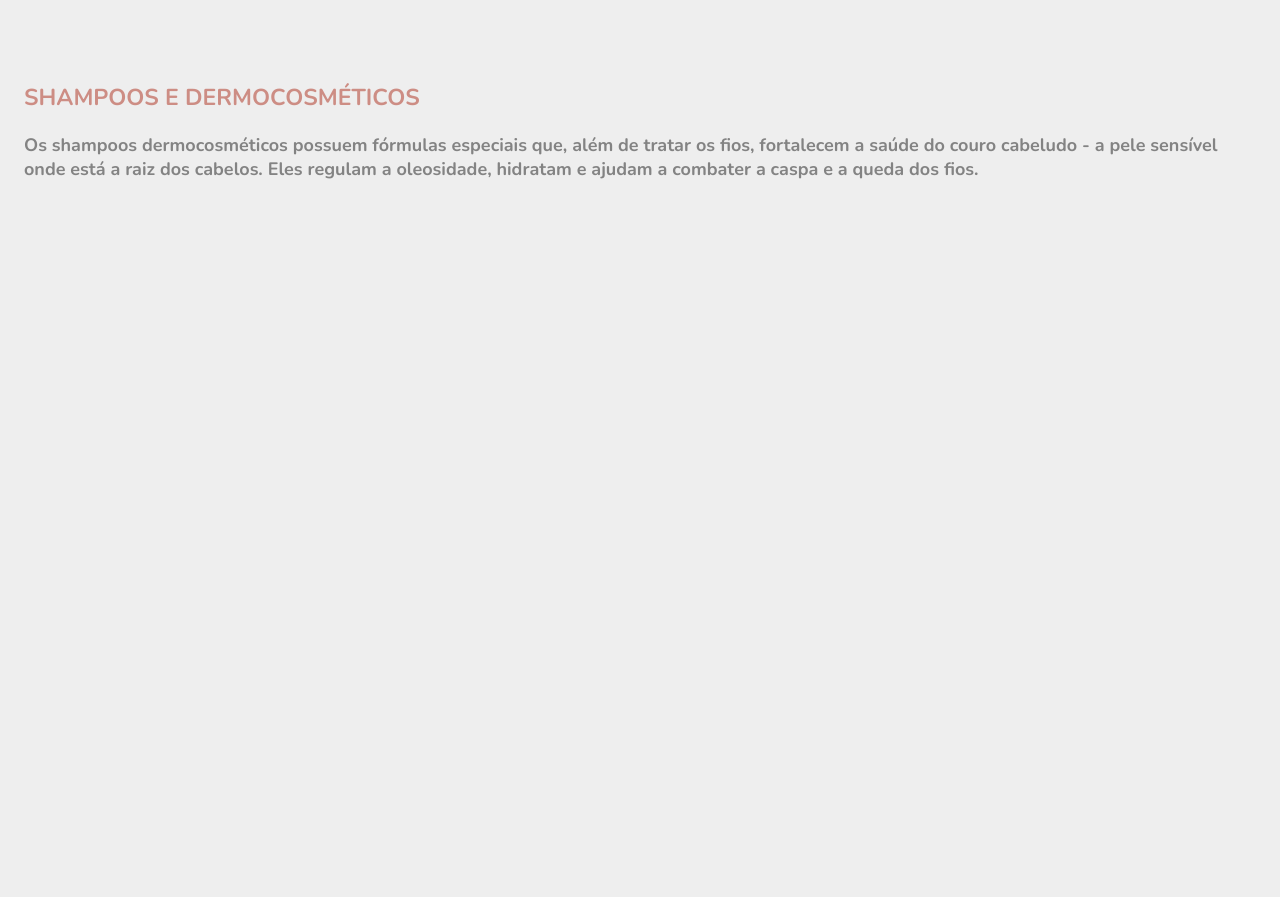
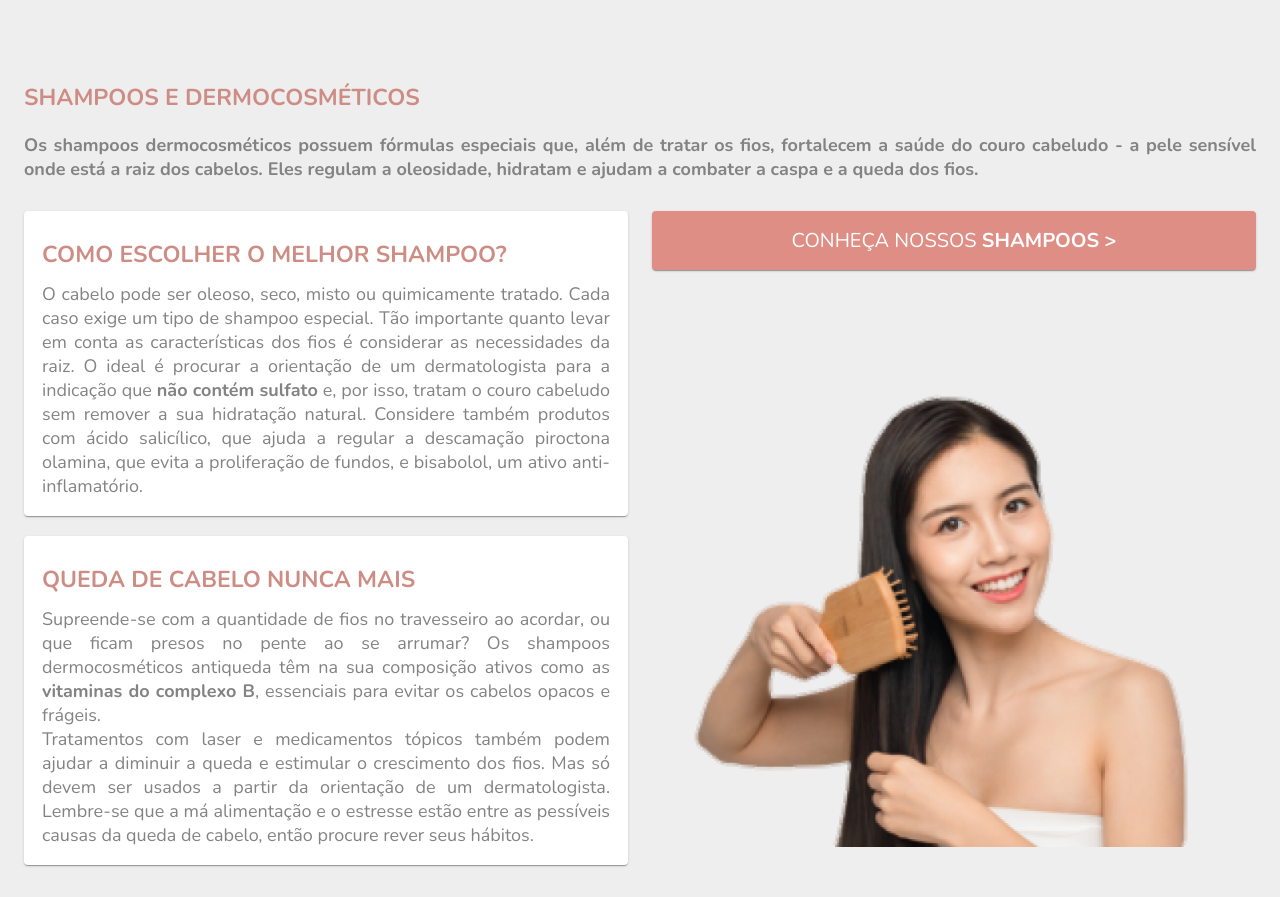
Before and after one commit to MatheusHG/meza-digital, a React (Create React App) app: page / in a window 1280 px wide. Shown: the part 1100-1997 px from the top of the page. Before the commit the page ends 1311 px from the top, so only its background shows below. Built offline with nearby package versions, Linux system fonts and the light colour scheme.

Commit message:
page newsletter

```diff
--- a/src/components/Description/styles.css
+++ b/src/components/Description/styles.css
@@ -1,11 +1,12 @@
 #title{
     font-size: 23px;
     color: #CD8D84;
-    margin: 75px 0 20px 0;
+    margin: 75px 0px 20px;
 }
 
 #description{
     font-size: 18px;
     color: #838383;
-    margin-bottom: 30px;
+    margin-bottom: 10px;
+    text-align: justify;
 }
--- a/src/components/NavBar/index.tsx
+++ b/src/components/NavBar/index.tsx
@@ -5,21 +5,15 @@ import Toolbar from '@material-ui/core/Toolbar';
 import IconButton from '@material-ui/core/IconButton';
 import Typography from '@material-ui/core/Typography';
 import InputBase from '@material-ui/core/InputBase';
-import Badge from '@material-ui/core/Badge';
 import MenuItem from '@material-ui/core/MenuItem';
 import Menu, { MenuProps } from '@material-ui/core/Menu';
 import MenuIcon from '@material-ui/icons/Menu';
 import SearchIcon from '@material-ui/icons/Search';
 import AccountCircle from '@material-ui/icons/AccountCircle';
-import MailIcon from '@material-ui/icons/Mail';
-import NotificationsIcon from '@material-ui/icons/Notifications';
 import MoreIcon from '@material-ui/icons/MoreVert';
 import ShoppingBasketIcon from '@material-ui/icons/ShoppingBasket';
 import ListItemIcon from '@material-ui/core/ListItemIcon';
 import ListItemText from '@material-ui/core/ListItemText';
-import InboxIcon from '@material-ui/icons/MoveToInbox';
-import DraftsIcon from '@material-ui/icons/Drafts';
-import SendIcon from '@material-ui/icons/Send';
 import LocalOfferIcon from '@material-ui/icons/LocalOffer';
 import HealingIcon from '@material-ui/icons/Healing';
 import MoodIcon from '@material-ui/icons/Mood';
@@ -234,7 +228,7 @@ export default function PrimarySearchAppBar() {
     <div className={classes.grow}>
       <AppBar position="static">
         <Toolbar>
-          <img src={logomarca} alt="Logomarca" width="150px" height="40px" className={classes.img} />
+          <img src={logomarca} alt="Logomarca" width="150px" height="60px" className={classes.img} />
           <IconButton
             edge="start"
             className={classes.menuButton}
--- /dev/null
+++ b/src/components/Newsletter/index.tsx
@@ -0,0 +1,82 @@
+import React from 'react';
+
+import Paper from '@material-ui/core/Paper';
+import Grid from '@material-ui/core/Grid';
+
+import WomanHairbrush from '../../assets/banner2.png';
+
+import { makeStyles, createStyles, Theme } from '@material-ui/core/styles';
+
+const useStyles = makeStyles((theme: Theme) =>
+  createStyles({
+    root: {
+      flexGrow: 1,
+    },
+    paper: {
+      padding: theme.spacing(2),
+      textAlign: 'center',
+      color: theme.palette.text.secondary,
+      margin: '20px 0'
+    },
+  }),
+);
+
+const Newsletter: React.FC = () => {
+    const classes = useStyles();
+    return (
+        <div className={classes.root}>
+            <Grid container spacing={3}>
+                <Grid item xs={6}>
+
+                    <Paper className={classes.paper}>
+                        <Grid container wrap="nowrap" spacing={2}>
+                            <h1 style={{fontSize: '23px', color: '#CD8D84', margin: '20px 10px'}}>COMO ESCOLHER O MELHOR SHAMPOO?</h1>
+                        </Grid>
+                        <Grid container wrap="nowrap" spacing={2}>
+                            <h2 style={{fontSize: '18px', color: '#838383', margin: '0 10px 10px', fontWeight: 'lighter', textAlign: 'justify'}}>
+                                O cabelo pode ser oleoso, seco, misto ou quimicamente tratado. Cada caso
+                                exige um tipo de shampoo especial. Tão importante quanto levar em conta
+                                as características dos fios é considerar as necessidades da raiz. O ideal é procurar a
+                                orientação de um dermatologista para a indicação que <strong>não contém sulfato</strong> e, por
+                                isso, tratam o couro cabeludo sem remover a sua hidratação natural. Considere
+                                também produtos com ácido salicílico, que ajuda a regular a descamação
+                                piroctona olamina, que evita a proliferação de fundos, e bisabolol, um ativo anti-
+                                inflamatório.
+                            </h2>
+                        </Grid>
+                    </Paper>
+
+                    <Paper className={classes.paper}>
+                        <Grid container wrap="nowrap" spacing={2}>
+                            <h1 style={{fontSize: '23px', color: '#CD8D84', margin: '20px 10px'}}>QUEDA DE CABELO NUNCA MAIS</h1>
+                        </Grid>
+                        <Grid container wrap="nowrap" spacing={2}>
+                            <h2 style={{fontSize: '18px', color: '#838383', margin: '0 10px 10px', fontWeight: 'lighter', textAlign: 'justify'}}>
+                                Supreende-se com a quantidade de fios no travesseiro ao acordar, ou
+                                que ficam presos no pente ao se arrumar? Os shampoos dermocosméticos
+                                antiqueda têm na sua composição ativos como as <strong>vitaminas do complexo B</strong>,
+                                essenciais para evitar os cabelos opacos e frágeis. <br />
+                                Tratamentos com laser e medicamentos tópicos também podem ajudar a
+                                diminuir a queda e estimular o crescimento dos fios. Mas só devem ser usados a
+                                partir da orientação de um dermatologista. Lembre-se que a má alimentação e o
+                                estresse estão entre as pessíveis causas da queda de cabelo, então procure
+                                rever seus hábitos.
+                            </h2>
+                        </Grid>
+                    </Paper>
+                </Grid>
+
+                <Grid item xs={6}  style={{width: '100%', height: '100%'}}>
+                    <Paper className={classes.paper} style={{backgroundColor: '#DE8E85', fontSize: '20px', color: '#FFF', fontWeight: 100}}>
+                        <a href="/">CONHEÇA NOSSOS <strong>SHAMPOOS {'>'}</strong></a>
+                    </Paper>
+                    <Paper className={classes.paper}  style={{display: 'contents'}}>
+                        <img src={WomanHairbrush} alt="Woman with hairbrush" width="100%" height="100%" />
+                    </Paper>
+                </Grid>
+            </Grid>
+        </div>
+    );
+};
+
+export default Newsletter;
--- a/src/pages/Dashboard/index.tsx
+++ b/src/pages/Dashboard/index.tsx
@@ -6,6 +6,7 @@ import NavBar from '../../components/NavBar/index';
 import Banner from '../../components/Banner/index';
 import Options from '../../components/Options/index';
 import Description from '../../components/Description/index';
+import Newsletter from '../../components/Newsletter/index';
 
 import Container from '@material-ui/core/Container';
 
@@ -17,6 +18,7 @@ const Dashboard: React.FC = () => {
             <Container maxWidth="lg">
                 <Options />
                 <Description />
+                <Newsletter />
             </Container>
         </Box>
     );
--- a/src/styles/global.css
+++ b/src/styles/global.css
@@ -12,3 +12,8 @@ body {
 body, input, button, textarea {
     font: 600 18px Nunito, sans-serif;
 }
+
+a {
+    text-decoration: none;
+    color: #FFF;
+}
```
Also changed, not shown: src/assets/banner2.png (added).
